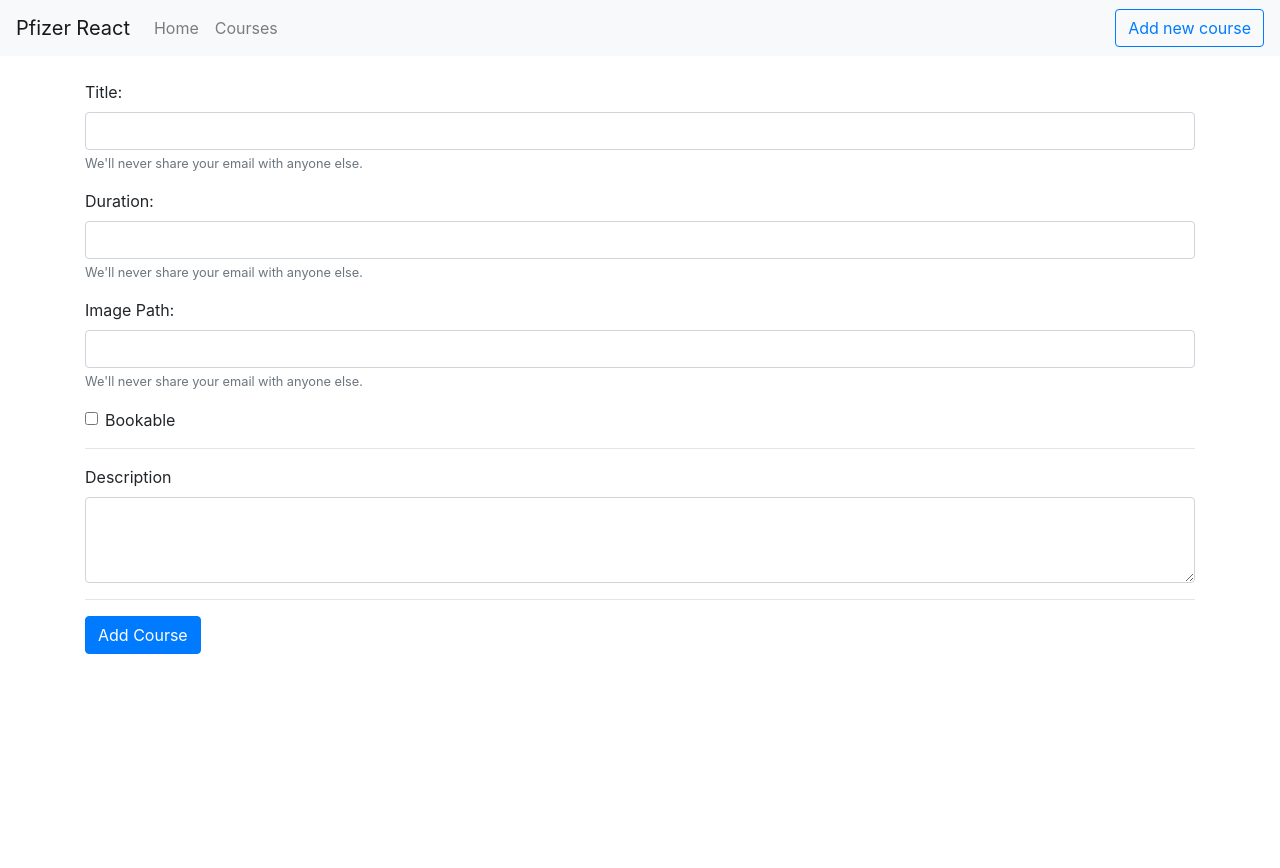
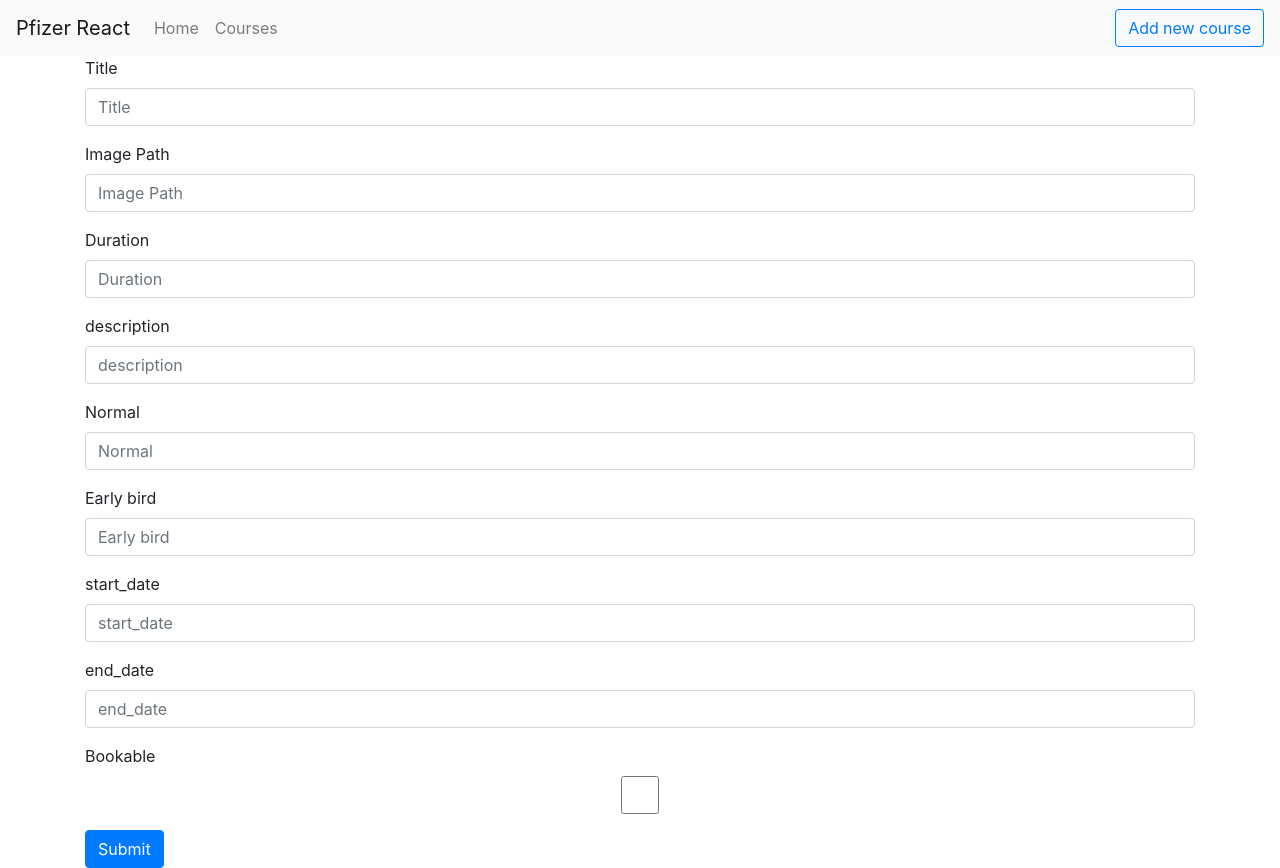
Before and after one commit to diamantisR/pfizer-react-web-app, a React (Create React App) app: page /courses/add in a window 1280 px wide. Before the commit the page ends 800 px from the top, so only its background shows below. Built offline with nearby package versions, Linux system fonts and the light colour scheme; the HTML template or start-up script is replaced by a standard one.

Commit message:
added new course via form

```diff
--- a/src/components/forms/AddCourse.js
+++ b/src/components/forms/AddCourse.js
@@ -1,70 +1,148 @@
-import React from 'react';
+import React, { useState } from 'react';
+import { Modal, Form, Button, Row, Col } from 'react-bootstrap';
+import axios from 'axios';
+import { useHistory } from 'react-router-dom';
+import { API_COURSES } from '../api/request';
 
-const AddCourse = () => {
+const AddCourse = ({ showModal, toggleModal, addContact }) => {
+  let history = useHistory();
+
+  const [title, setTitle] = useState('');
+  const [image, setImage] = useState('');
+  const [duration, setDuration] = useState('');
+  const [open, setOpen] = useState(false);
+  const [instructors, setIntstructors] = useState([]);
+  const [description, setDescription] = useState('');
+  const [price, setPrice] = useState({
+    normal: '',
+    early_bird: '',
+  });
+  const [dates, setDates] = useState({
+    start_date: '',
+    end_date: '',
+  });
+
+  const course = {
+    title,
+    image,
+    duration,
+    open,
+    instructors: [],
+    description,
+    price,
+    dates,
+  };
+
+  const onSubmit = async e => {
+    e.preventDefault();
+    await axios.post(API_COURSES, course);
+    history.push('/');
+  };
+
+  const onInputChange = ({ target }, setState) => {
+    const { name, value } = target;
+    console.log(value);
+    if (
+      name === 'normal' ||
+      name === 'early_bird' ||
+      name === 'start_date' ||
+      name === 'end_date'
+    ) {
+      setState(address => ({
+        ...address,
+        [name]: value,
+      }));
+    } else {
+      setState(value);
+    }
+  };
+
+  const { normal, early_bird } = price;
+  const { start_date, end_date } = dates;
+
   return (
     <div className='container'>
-      <div className='py-4'>
-        <form>
-          <div class='form-group'>
-            <label for='exampleInputEmail1'>Title:</label>
-            <input
-              type='email'
-              class='form-control'
-              id='exampleInputEmail1'
-              aria-describedby='emailHelp'
+      <Form onSubmit={e => onSubmit(e)}>
+        {[
+          {
+            field: 'title',
+            state: title,
+            type: 'text',
+            placeholder: 'Title',
+            setState: setTitle,
+          },
+          {
+            field: 'image',
+            state: image,
+            type: 'text',
+            placeholder: 'Image Path',
+            setState: setImage,
+          },
+          {
+            field: 'duration',
+            state: duration,
+            type: 'text',
+            placeholder: 'Duration',
+            setState: setDuration,
+          },
+          {
+            field: 'description',
+            state: description,
+            type: 'text',
+            placeholder: 'description',
+            setState: setDescription,
+          },
+          {
+            field: 'normal',
+            state: normal,
+            type: 'number',
+            placeholder: 'Normal',
+            setState: setPrice,
+          },
+          {
+            field: 'early_bird',
+            state: early_bird,
+            type: 'number',
+            placeholder: 'Early bird',
+            setState: setPrice,
+          },
+          {
+            field: 'start_date',
+            state: start_date,
+            type: 'text',
+            placeholder: 'start_date',
+            setState: setDates,
+          },
+          {
+            field: 'end_date',
+            state: end_date,
+            type: 'text',
+            placeholder: 'end_date',
+            setState: setDates,
+          },
+          {
+            field: 'open',
+            state: open,
+            type: 'checkbox',
+            placeholder: 'Bookable',
+            setState: setOpen,
+          },
+        ].map(({ field, state, type, placeholder, setState }) => (
+          <Form.Group key={field} controlId={field}>
+            <Form.Label>{placeholder}</Form.Label>
+            <Form.Control
+              type={type}
+              placeholder={placeholder}
+              value={state}
+              name={field}
+              onChange={e => onInputChange(e, setState)}
             />
-            <small id='emailHelp' class='form-text text-muted'>
-              We'll never share your email with anyone else.
-            </small>
-          </div>
-          <div class='form-group'>
-            <label for='exampleInputPassword1'>Duration:</label>
-            <input
-              type='password'
-              class='form-control'
-              id='exampleInputPassword1'
-            />
-            <small id='emailHelp' class='form-text text-muted'>
-              We'll never share your email with anyone else.
-            </small>
-          </div>
-          <div class='form-group'>
-            <label for='exampleInputEmail1'>Image Path:</label>
-            <input
-              type='email'
-              class='form-control'
-              id='exampleInputEmail1'
-              aria-describedby='emailHelp'
-            />
-            <small id='emailHelp' class='form-text text-muted'>
-              We'll never share your email with anyone else.
-            </small>
-          </div>
-          <div class='form-group form-check'>
-            <input
-              type='checkbox'
-              class='form-check-input'
-              id='exampleCheck1'
-            />
-            <label class='form-check-label' for='exampleCheck1'>
-              Bookable
-            </label>
-          </div>
-          <hr />
-          <div class='form-group'>
-            <label for='exampleFormControlTextarea1'>Description</label>
-            <textarea
-              class='form-control'
-              id='exampleFormControlTextarea1'
-              rows='3'
-            ></textarea>
-            <hr />
-          </div>
-          <button type='submit' class='btn btn-primary'>
-            Add Course
-          </button>
-        </form>
-      </div>
+          </Form.Group>
+        ))}
+        <Button variant='primary' type='submit'>
+          Submit
+        </Button>
+      </Form>
     </div>
   );
 };
```
Also changed, not shown: db.json (+20 -6 lines).
